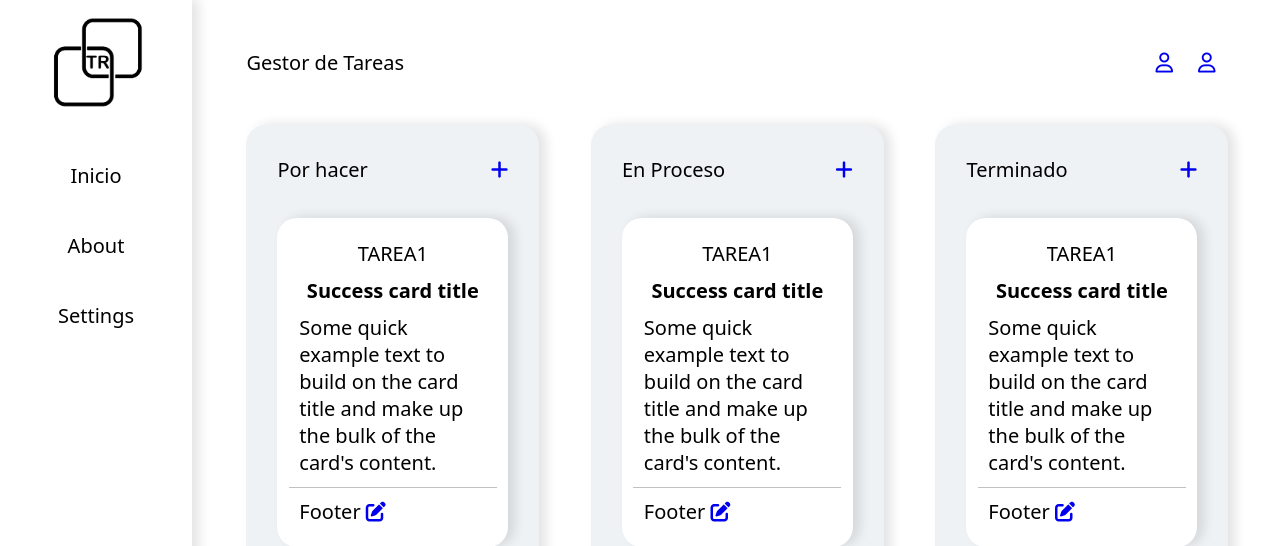
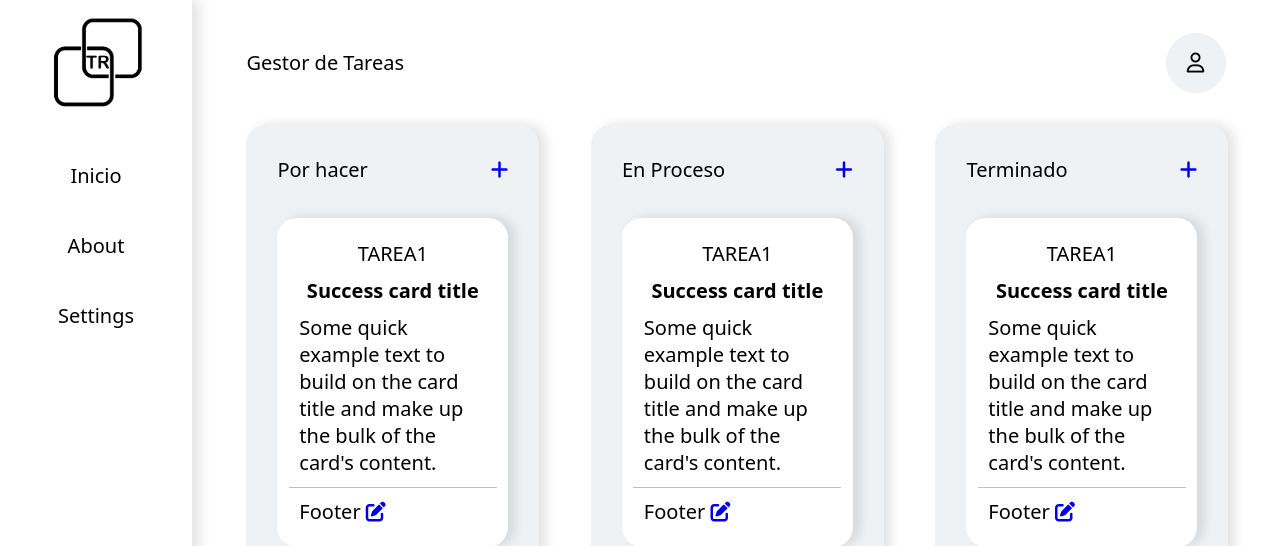
Before and after one commit to kmiloo/ProyectoPW, a PHP site: page /html/index.html in a window 1280 px wide. Shown: the top 546 px of the page. Run offline with PHP 8.4, Linux system fonts and the light colour scheme.

```diff
--- a/pagina/css/style.css
+++ b/pagina/css/style.css
@@ -33,6 +33,7 @@ body{
     align-items: center;
     justify-content: center;
 }
+
 
 .inicio li{
     height: 70px;
@@ -91,23 +92,33 @@ body{
     align-items: center;
     padding: 20px 5%;
 
-    /* position: absolute;
-    top: 50%;
-    left: 50%;
-    transform: translate(-50%, -50%); */
+
+}
+.arriba .iconos-arriba li{
+    width: 60px;
+    height: 60px;
 }
 .arriba .iconos-arriba li a{
-
-    padding: 0 10px;
+    color: var(--text-color);
+    border-radius: 50%;
+    width: 100%;
+    height: 100%;
+    display: flex;
+    align-items: center;
+    justify-content: center;
+    border-radius: 50%;
+    background-color: #EEF2F5;
+}
+.arriba .iconos-arriba li a:hover{
+    background-color: #e3e8ec;
 }
 
 
 
-/*
-.p{
-    display: block;
-    padding-left: 10%;
-} */
+
+
+
+
 
 
 
@@ -176,7 +187,7 @@ body{
 
 
 
-/* Estilos para pantallas  */
+/* Estilos para pantallas RESPONSIVE */
 /* Estilos para pantallas  */
 /* Estilos para pantallas  */
 
--- a/pagina/html/index.html
+++ b/pagina/html/index.html
@@ -57,7 +57,6 @@
             </div>
             <div class="iconos-arriba">
                 <li>
-                    <a href="#" ><i class="fa-regular fa-user"></i></a>
                     <a href="#" ><i class="fa-regular fa-user"></i></a>
                 </li>
             </div>
```
